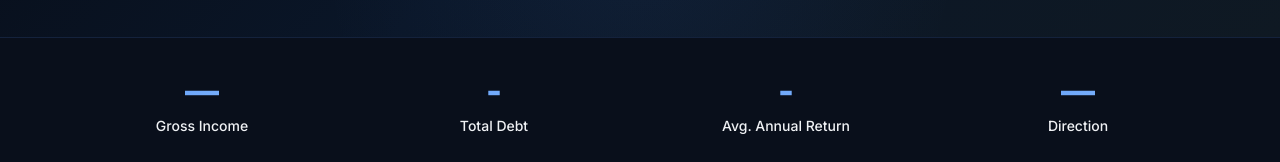
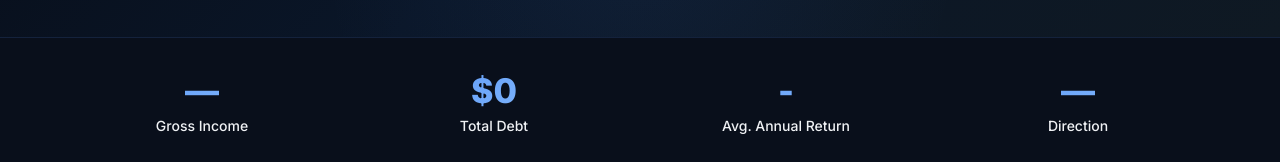
Before and after one commit to josejesusgarciajr/FinancialAllMight, a React (Vite) app: page / in a window 1280 px wide. Shown: the part 550-712 px from the top of the page. Built offline with nearby package versions, Linux system fonts and the light colour scheme.

Commit message:
Total Debt on home page

```diff
--- a/src/pages/Home.tsx
+++ b/src/pages/Home.tsx
@@ -36,11 +36,13 @@ export const Home = () => {
         filingState,
         expenses,
         _401K, roth401K,
+        debts
     } = useFinance()
     const navigate = useNavigate()
 
     const traditionalAmount = income && _401K > 0 ? calculate401KContribution(income, _401K) : 0
     const rothAmount = income && roth401K > 0 ? calculate401KContribution(income, roth401K) : 0
+    const totalDebt = debts.reduce((sum, d) => sum + d.amount, 0)
 
     const taxes = useMemo(
         () => income && income > 0 && filingState
@@ -62,7 +64,7 @@ export const Home = () => {
 
     const stats: { value: string; label: string; accentColor?: string }[] = [
         { value: (income != null && income > 0) ? `$${income.toLocaleString('en-US')}` : '—', label: 'Gross Income' },
-        { value: '-', label: 'Total Debt' },
+        { value: `$${totalDebt.toLocaleString('en-US')}`, label: 'Total Debt' },
         { value: '-', label: 'Avg. Annual Return' },
         { value: directionValue, label: 'Direction', accentColor: netMonthlyCashFlow != null ? (directionPositive ? '#00C896' : '#FF4D6D') : undefined },
     ]
```
